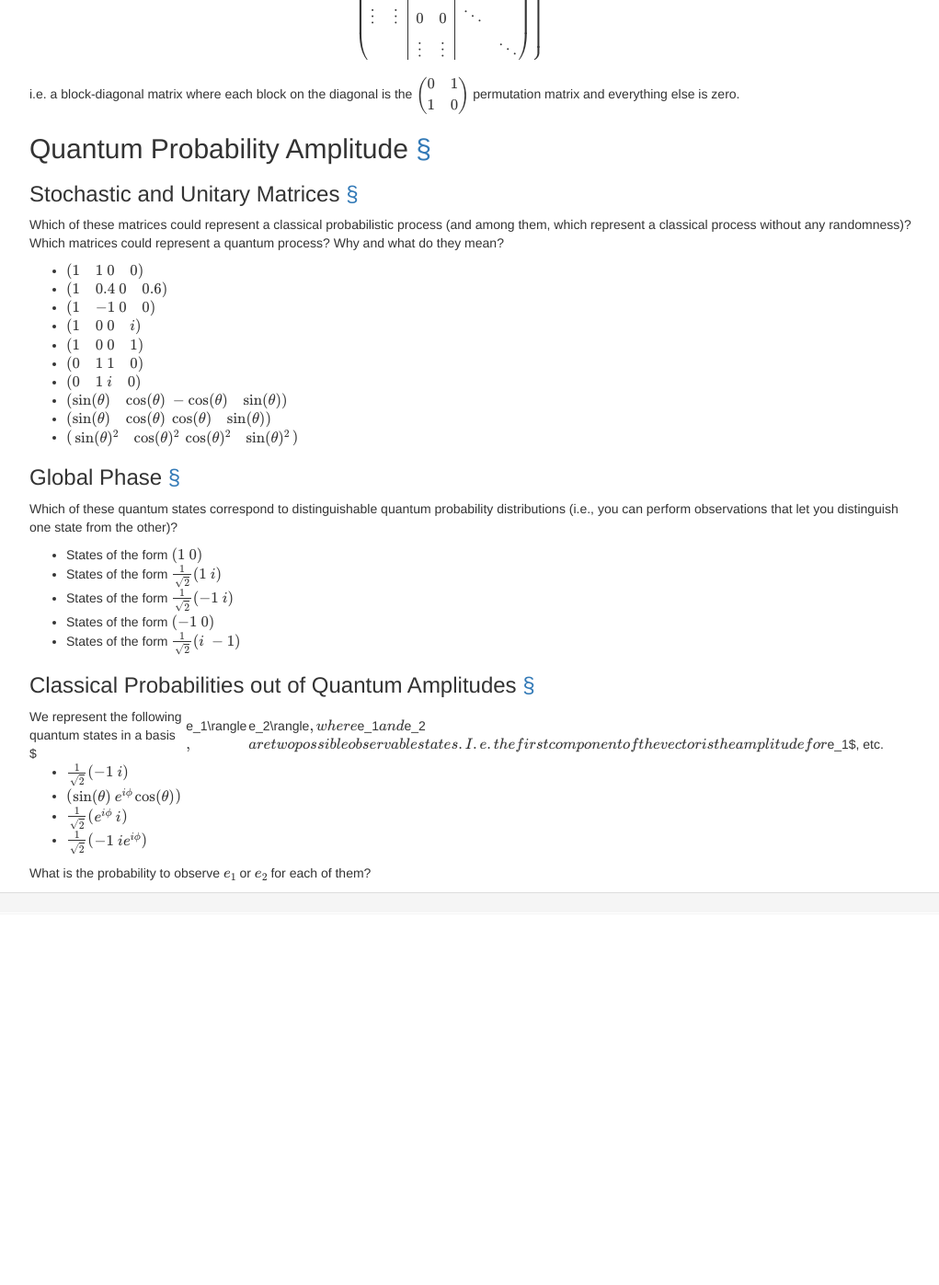
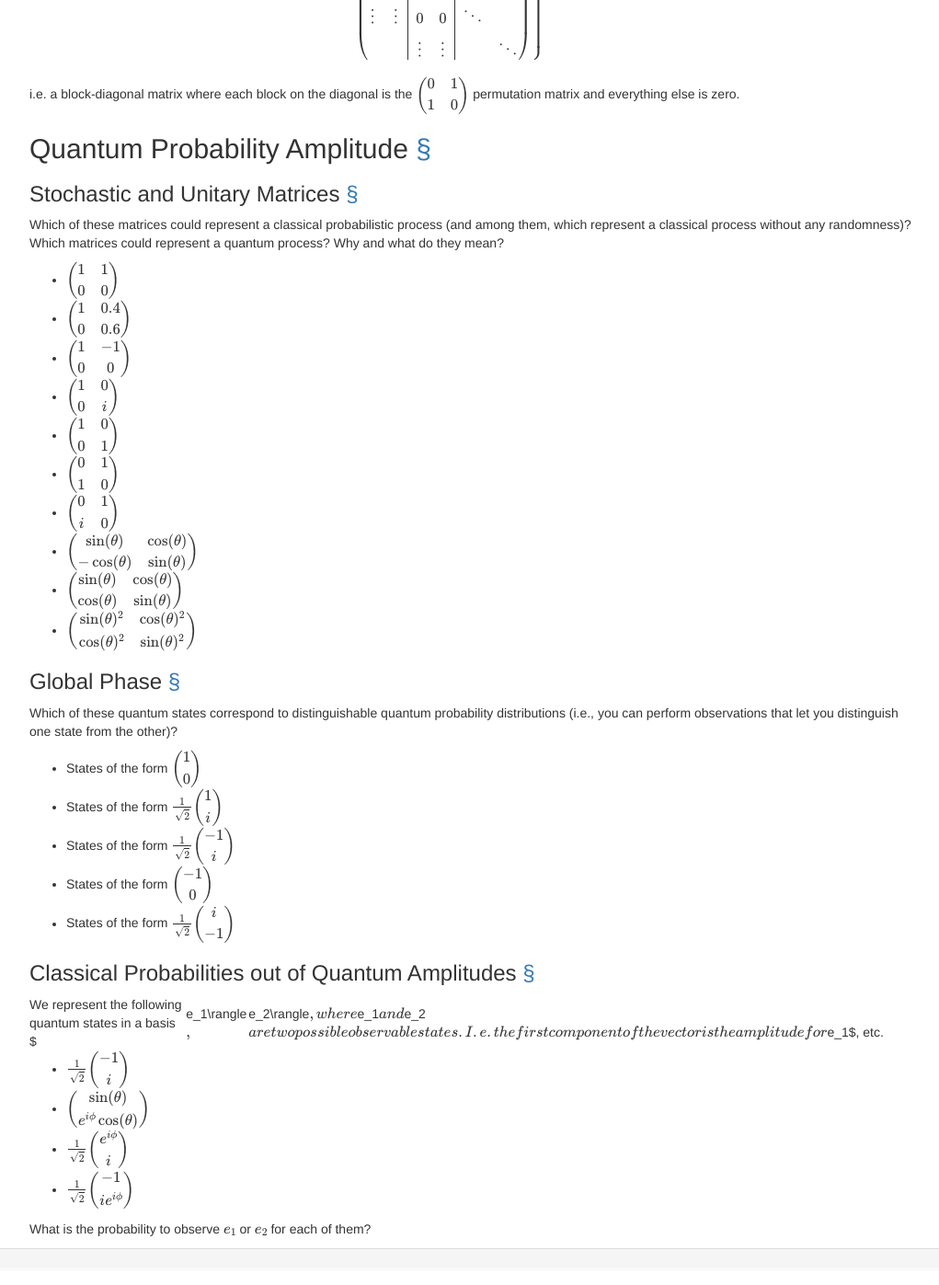
Before and after one commit to Krastanov/labwebsite, a Jekyll site: the page built from _pages/undergrad-qis-quiz.md, in a window 1280 px wide and 1400 px high, scrolled down 2271 px. Shown: the top 1397 px of the window at 92% size, without its empty margins (124-1145 px from the left). Built offline with Jekyll 4.4.1, drawn with Linux system fonts in a browser that asks for light colours; nearby versions of some CDN libraries; Markdown is read by kramdown in place of the engine named in the settings; formulas are drawn with MathJax 3; before the commit the page ends 3284 px from its top, so only the background shows below that.

Commit message:
fix slash escapes
Signed-off-by: Stefan Krastanov <stefan@krastanov.org>

```diff
--- a/_pages/undergrad-qis-quiz.md
+++ b/_pages/undergrad-qis-quiz.md
@@ -111,36 +111,36 @@ i.e. a block-diagonal matrix where each block on the diagonal is the \\(\begin{p
 
 Which of these matrices could represent a classical probabilistic process (and among them, which represent a classical process without any randomness)? Which matrices could represent a quantum process? Why and what do they mean?
 
-- $\begin{pmatrix} 1 & 1 \\ 0 & 0 \end{pmatrix}$
-- $\begin{pmatrix} 1 & 0.4 \\ 0 & 0.6 \end{pmatrix}$
-- $\begin{pmatrix} 1 & -1 \\ 0 & 0 \end{pmatrix}$
-- $\begin{pmatrix} 1 & 0 \\ 0 & i \end{pmatrix}$
-- $\begin{pmatrix} 1 & 0 \\ 0 & 1 \end{pmatrix}$
-- $\begin{pmatrix} 0 & 1 \\ 1 & 0 \end{pmatrix}$
-- $\begin{pmatrix} 0 & 1 \\ i & 0 \end{pmatrix}$
-- $\begin{pmatrix} \sin(\theta) & \cos(\theta) \\ -\cos(\theta) & \sin(\theta) \end{pmatrix}$
-- $\begin{pmatrix} \sin(\theta) & \cos(\theta) \\ \cos(\theta) & \sin(\theta) \end{pmatrix}$
-- $\begin{pmatrix} \sin(\theta)^2 & \cos(\theta)^2 \\ \cos(\theta)^2 & \sin(\theta)^2 \end{pmatrix}$
+- $\begin{pmatrix} 1 & 1 \\\\ 0 & 0 \end{pmatrix}$
+- $\begin{pmatrix} 1 & 0.4 \\\\ 0 & 0.6 \end{pmatrix}$
+- $\begin{pmatrix} 1 & -1 \\\\ 0 & 0 \end{pmatrix}$
+- $\begin{pmatrix} 1 & 0 \\\\ 0 & i \end{pmatrix}$
+- $\begin{pmatrix} 1 & 0 \\\\ 0 & 1 \end{pmatrix}$
+- $\begin{pmatrix} 0 & 1 \\\\ 1 & 0 \end{pmatrix}$
+- $\begin{pmatrix} 0 & 1 \\\\ i & 0 \end{pmatrix}$
+- $\begin{pmatrix} \sin(\theta) & \cos(\theta) \\\\ -\cos(\theta) & \sin(\theta) \end{pmatrix}$
+- $\begin{pmatrix} \sin(\theta) & \cos(\theta) \\\\ \cos(\theta) & \sin(\theta) \end{pmatrix}$
+- $\begin{pmatrix} \sin(\theta)^2 & \cos(\theta)^2 \\\\ \cos(\theta)^2 & \sin(\theta)^2 \end{pmatrix}$
 
 
 ### Global Phase
 
 Which of these quantum states correspond to distinguishable quantum probability distributions (i.e., you can perform observations that let you distinguish one state from the other)?
 
-- States of the form $\begin{pmatrix} 1 \\ 0 \end{pmatrix}$
-- States of the form $\frac{1}{\sqrt2}\begin{pmatrix} 1 \\ i \end{pmatrix}$
-- States of the form $\frac{1}{\sqrt2}\begin{pmatrix} -1 \\ i \end{pmatrix}$
-- States of the form $\begin{pmatrix} -1 \\ 0 \end{pmatrix}$
-- States of the form $\frac{1}{\sqrt2}\begin{pmatrix} i \\ -1 \end{pmatrix}$
+- States of the form $\begin{pmatrix} 1 \\\\ 0 \end{pmatrix}$
+- States of the form $\frac{1}{\sqrt2}\begin{pmatrix} 1 \\\\ i \end{pmatrix}$
+- States of the form $\frac{1}{\sqrt2}\begin{pmatrix} -1 \\\\ i \end{pmatrix}$
+- States of the form $\begin{pmatrix} -1 \\\\ 0 \end{pmatrix}$
+- States of the form $\frac{1}{\sqrt2}\begin{pmatrix} i \\\\ -1 \end{pmatrix}$
 
 
 ### Classical Probabilities out of Quantum Amplitudes
 
 We represent the following quantum states in a basis $|e_1\rangle$, $|e_2\rangle$, where $e_1$ and $e_2$ are two possible observable states. I.e. the first component of the vector is the amplitude for $e_1$, etc.
 
-- $\frac{1}{\sqrt2}\begin{pmatrix} -1 \\ i \end{pmatrix}$
-- $\begin{pmatrix} \sin(\theta) \\ e^{i\phi}\cos(\theta) \end{pmatrix}$
-- $\frac{1}{\sqrt2}\begin{pmatrix} e^{i\phi} \\ i \end{pmatrix}$
-- $\frac{1}{\sqrt2}\begin{pmatrix} -1 \\ ie^{i\phi} \end{pmatrix}$
+- $\frac{1}{\sqrt2}\begin{pmatrix} -1 \\\\ i \end{pmatrix}$
+- $\begin{pmatrix} \sin(\theta) \\\\ e^{i\phi}\cos(\theta) \end{pmatrix}$
+- $\frac{1}{\sqrt2}\begin{pmatrix} e^{i\phi} \\\\ i \end{pmatrix}$
+- $\frac{1}{\sqrt2}\begin{pmatrix} -1 \\\\ ie^{i\phi} \end{pmatrix}$
 
 What is the probability to observe $e_1$ or $e_2$ for each of them?
```
